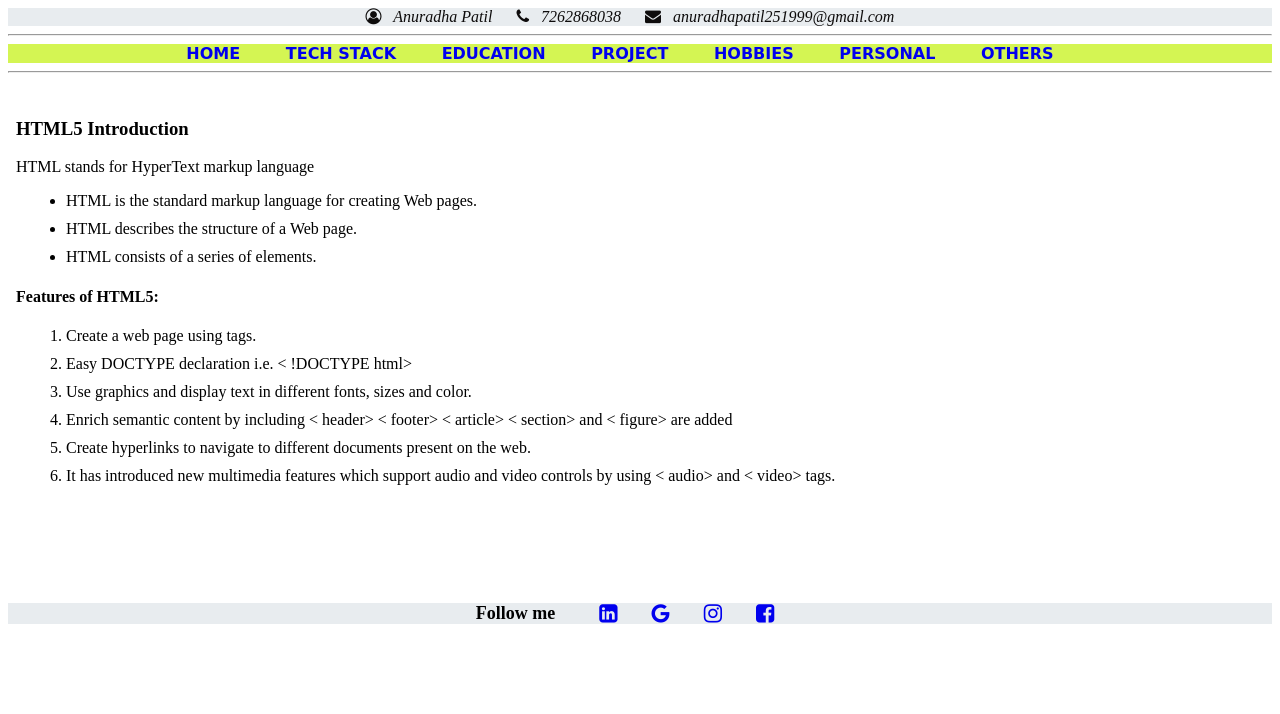
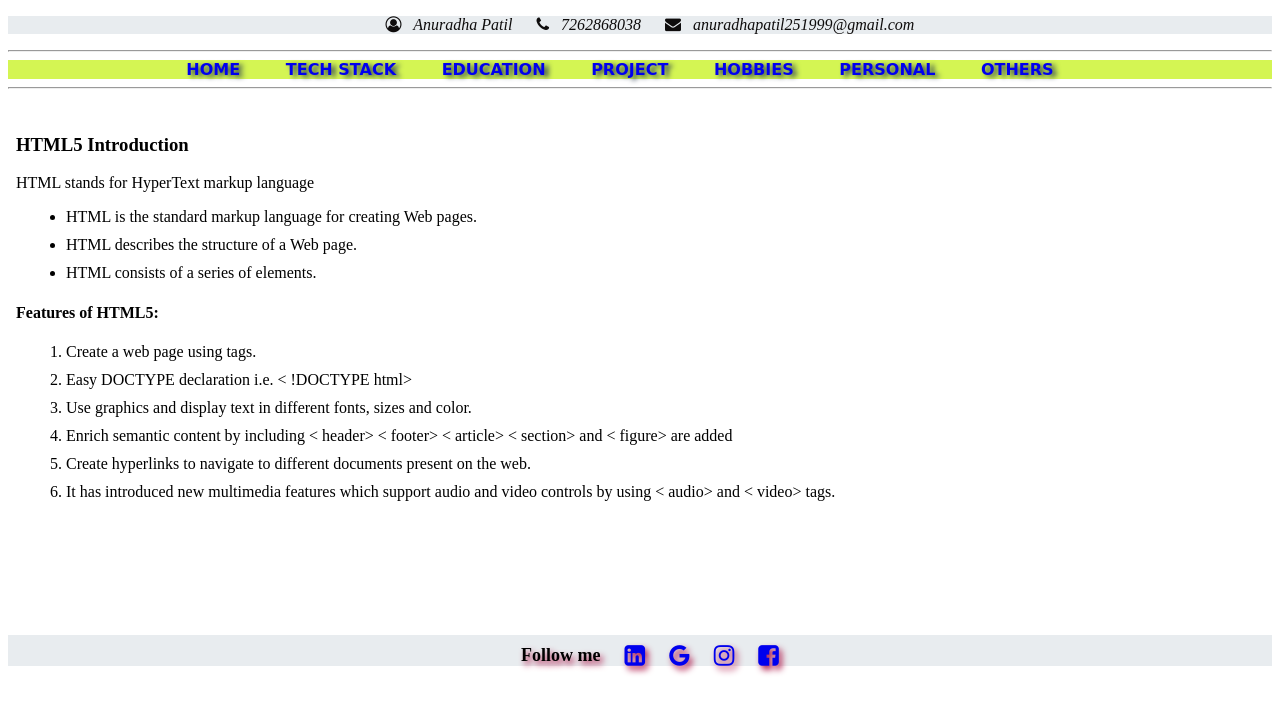
Before and after one commit to anuradha2511/MyProfile, a plain HTML site: page index.html in a window 1280 px wide. Drawn offline with Linux system fonts and the light colour scheme; a web font is replaced by a local one.

Commit message:
Update
Update

```diff
--- a/index.html
+++ b/index.html
@@ -15,13 +15,6 @@
             background-color: #e8ecef;
         }
 
-        /* .head {
-            border: 2px solid black;
-            height: 40px;
-            background-color:#eeb0ba;
-            padding-bottom: 6px;
-        } */
-
         #nav_bar {
             font: size 22px;
             font-weight: bold;
@@ -36,25 +29,48 @@
             text-decoration: none;
         }
 
-        footer div .follow_me {
-            margin-right: 30px;
+        .footer ul li{
+            display: inline-block;
+            margin-right: 20px;
+            padding-top: 10px;
+            text-shadow: 3px 4px 6px #b22050;
+            font-weight: bold;
+            font-size: large;
         }
 
-        footer div #follow-me-label {
+        /* footer div #follow-me-label {
             font-size: large;
             font-weight: bold;
             margin-right: 40px;
-        }
+            text-shadow: 3px 4px 5px #ce4753;
+
+        } */
 
         #nav_bar a {
             margin-right: 40px;
+            text-shadow: 4px 2px 5px #2c3e50;
 
         }
-        .header{
+
+        #nav_bar a:hover {
+            text-shadow: 4px 2px 5px #c91322;
+            text-decoration: underline;
+        }
+
+        /* .header {
             margin-right: 20px;
             font-style: italic;
+
+        } */
+
+        .header_section ul li {
+            display: inline-block;
+            margin-right: 20px;
+            font-style: italic;
+
         }
-        .footer{
+
+        .footer {
             text-align: center;
             background-color: #e8ecef;
         }
@@ -62,13 +78,15 @@
 </head>
 
 <body>
-    <div class="head">
+    <!-- <div> -->
         <header class="header_section">
-            <span class="header"> <i class="fa fa-user-circle-o" aria-hidden="true"></i> &nbsp; Anuradha Patil </span>
-            <span class="header"> <i class="fa fa-phone" aria-hidden="true"></i> &nbsp; 7262868038 </span>
-            <span class="header"> <i class="fa fa-envelope" aria-hidden="true"></i> &nbsp; anuradhapatil251999@gmail.com </span>
+            <ul>
+                <li> <i class="fa fa-user-circle-o" aria-hidden="true"></i> &nbsp; Anuradha Patil </li>
+                <li> <i class="fa fa-phone" aria-hidden="true"></i> &nbsp; 7262868038 </li>
+                <li> <i class="fa fa-envelope" aria-hidden="true"></i> &nbsp; anuradhapatil251999@gmail.com </li>
+            </ul>
         </header>
-    </div>
+    <!-- </div> -->
     <hr>
     <nav id="nav_bar">
         <a href="home.html" target="my_frame"> HOME </a>
@@ -84,23 +102,24 @@
     <iframe name="my_frame" src="info.html" width="900px" height="500px" style="border:none;"> </iframe>
     <footer class="footer">
         <div>
-            <span id="follow-me-label"> Follow me</span>
-            <span class="follow_me">
-                <a href="https://in.linkedin.com/" target="_blank">
-                    <i class="fa fa-linkedin-square fa-lg" aria-hidden="true"></i> </a>
-            </span>
-            <span class="follow_me">
-                <a href="https://www.google.co.in/" target="_blank">
-                    <i class="fa fa-google fa-lg" aria-hidden="true"></i> </a>
-            </span>
-            <span class="follow_me">
-                <a href="https://www.instagram.com/" target="_blank">
-                    <i class="fa fa-instagram fa-lg" aria-hidden="true"></i> </a>
-            </span>
-            <span class="follow_me">
-                <a href="https://www.facebook.com/" target="_blank">
-                    <i class="fa fa-facebook-square fa-lg" aria-hidden="true"></i> </a>
-            </span>
+            <ul>
+             <li> Follow me </li>
+            <!-- <span class="follow_me"> -->
+              <li>  <a href="https://in.linkedin.com/" target="_blank">
+                    <i class="fa fa-linkedin-square fa-lg" aria-hidden="true"></i> </a> </li>
+            <!-- </span> -->
+            <!-- <span class="follow_me"> -->
+               <li> <a href="https://www.google.co.in/" target="_blank">
+                    <i class="fa fa-google fa-lg" aria-hidden="true"></i> </a> </li>
+            <!-- </span>
+            <span class="follow_me"> -->
+               <li> <a href="https://www.instagram.com/" target="_blank">
+                    <i class="fa fa-instagram fa-lg" aria-hidden="true"></i> </a> </li>
+            <!-- </span>
+            <span class="follow_me"> -->
+               <li> <a href="https://www.facebook.com/" target="_blank">
+                    <i class="fa fa-facebook-square fa-lg" aria-hidden="true"></i> </a> </li>
+                </ul>
         </div>
     </footer>
 
```
Also changed, not shown: basic_css.html (+25 -6 lines), education.html (+10 -0 lines), home.html (+4 -0 lines).
